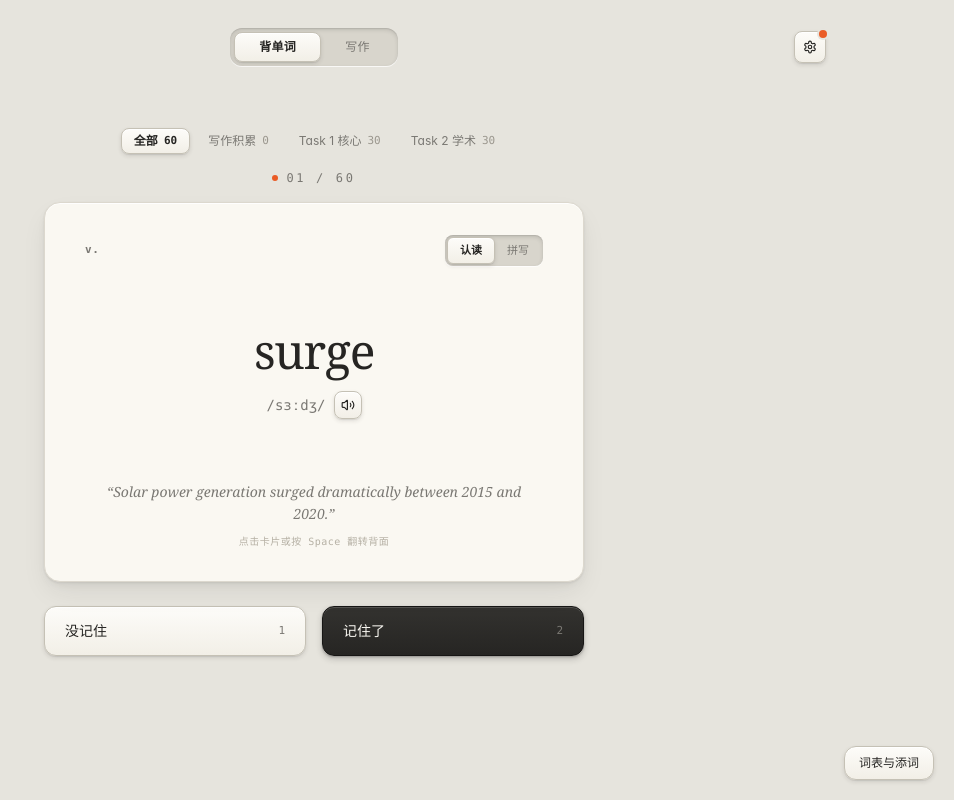
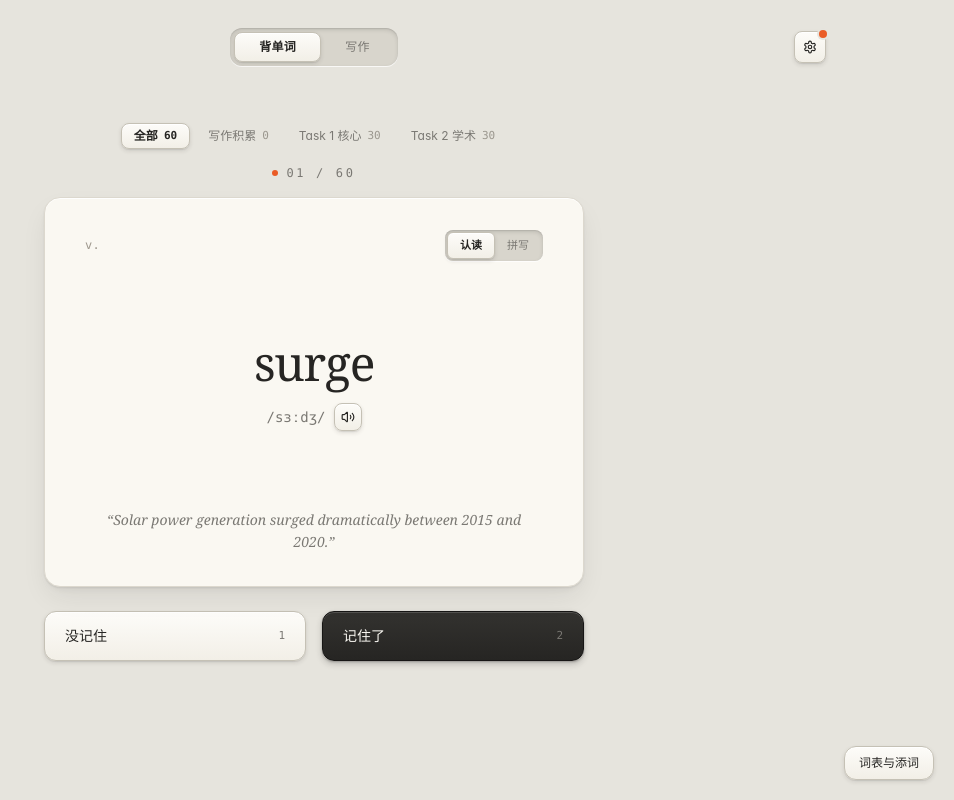
Before and after one commit to tianyeaichangge-png/ielts-studio, a React (Vite) app: page / in a window 1280 px wide. Shown: the whole page, without its empty margins (326-1280 px from the left). Built offline with nearby package versions, Linux system fonts and the light colour scheme.

Commit message:
style(vocabulary): implement true 3D CSS preserve-3d card flip, pure ink header, and remove hint clutter

```diff
--- a/src/components/VocabularyModule.tsx
+++ b/src/components/VocabularyModule.tsx
@@ -256,8 +256,9 @@ export const VocabularyModule: React.FC<VocabularyModuleProps> = ({
   const [currentIndex, setCurrentIndex] = useState(0);
   const [studyMode, setStudyMode] = useState<StudyMode>('recognize');
 
-  // Recognize Mode state
-  const [isMeaningRevealed, setIsMeaningRevealed] = useState(false);
+  // Recognize Mode 3D flip state
+  const [isFlipped, setIsFlipped] = useState(false);
+  const [isFlipTransitionEnabled, setIsFlipTransitionEnabled] = useState(true);
 
   // Spelling Mode states
   const [typedInput, setTypedInput] = useState('');
@@ -378,7 +379,8 @@ export const VocabularyModule: React.FC<VocabularyModuleProps> = ({
       window.clearTimeout(autoAdvanceTimerRef.current);
       autoAdvanceTimerRef.current = null;
     }
-    setIsMeaningRevealed(false);
+    setIsFlipTransitionEnabled(false);
+    setIsFlipped(false);
     setTypedInput('');
     setSpellStatus('idle');
     setHasRecordedMistakeThisCard(false);
@@ -400,6 +402,12 @@ export const VocabularyModule: React.FC<VocabularyModuleProps> = ({
     handleSpeak,
   ]);
 
+  const handleToggleFlip = useCallback(() => {
+    if (studyMode !== 'recognize') return;
+    setIsFlipTransitionEnabled(true);
+    setIsFlipped((prev) => !prev);
+  }, [studyMode]);
+
   const handleDecision = useCallback(
     (status: MasteryStatus) => {
       if (!activeCard || total === 0) return;
@@ -408,7 +416,8 @@ export const VocabularyModule: React.FC<VocabularyModuleProps> = ({
         autoAdvanceTimerRef.current = null;
       }
       onUpdateStatus(activeCard.id, status);
-      setIsMeaningRevealed(false);
+      setIsFlipTransitionEnabled(false);
+      setIsFlipped(false);
       setTypedInput('');
       setSpellStatus('idle');
       setHasRecordedMistakeThisCard(false);
@@ -508,7 +517,7 @@ export const VocabularyModule: React.FC<VocabularyModuleProps> = ({
       }
       if (e.code === 'Space') {
         e.preventDefault();
-        setIsMeaningRevealed((prev) => !prev);
+        handleToggleFlip();
       } else if (e.key === '1') {
         e.preventDefault();
         handleDecision('unlearned');
@@ -519,7 +528,7 @@ export const VocabularyModule: React.FC<VocabularyModuleProps> = ({
     };
     window.addEventListener('keydown', handleKeyDown);
     return () => window.removeEventListener('keydown', handleKeyDown);
-  }, [isDrawerOpen, studyMode, handleDecision]);
+  }, [isDrawerOpen, studyMode, handleDecision, handleToggleFlip]);
 
   // AI Smart Word Ingestion handler
   const handleAiIngestWords = async () => {
@@ -664,30 +673,57 @@ export const VocabularyModule: React.FC<VocabularyModuleProps> = ({
         </div>
       ) : (
         <>
+          {/* =====================================================================
+              3D PERSPECTIVE CONTAINER & FLIPPER (Front & Back Always Mounted)
+             ===================================================================== */}
+          <div
+            className="w-full max-w-[540px]"
+            style={{ perspective: '1200px' }}
+          >
             <div
               onClick={() => {
                 if (studyMode === 'recognize') {
-                setIsMeaningRevealed((prev) => !prev);
+                  handleToggleFlip();
                 } else {
                   spellInputRef.current?.focus();
                 }
               }}
-            className={`skeuo-paper relative flex min-h-[380px] w-full max-w-[540px] flex-col justify-between rounded-2xl px-8 py-8 text-center transition-all sm:px-10 ${
+              className={`relative h-[390px] w-full ${
                 studyMode === 'recognize' ? 'cursor-pointer' : 'cursor-text'
               }`}
+              style={{
+                transformStyle: 'preserve-3d',
+                transition: isFlipTransitionEnabled
+                  ? 'transform 0.55s cubic-bezier(0.22, 1, 0.36, 1)'
+                  : 'none',
+                transform:
+                  studyMode === 'recognize' && isFlipped
+                    ? 'rotateY(180deg)'
+                    : 'rotateY(0deg)',
+              }}
             >
-            {/* TOP HEADER ROW: Left POS + Stamp | Right Pure Text Mode Switcher [ 认读 | 拼写 ] */}
+              {/* =================================================================
+                  FRONT FACE (rotateY(0deg)) — Recognize Front OR Spelling Mode
+                 ================================================================= */}
+              <div
+                className="skeuo-paper absolute inset-0 flex flex-col justify-between rounded-2xl px-8 py-8 text-center sm:px-10"
+                style={{
+                  backfaceVisibility: 'hidden',
+                  WebkitBackfaceVisibility: 'hidden',
+                  transform: 'rotateY(0deg)',
+                  pointerEvents:
+                    studyMode === 'recognize' && isFlipped ? 'none' : 'auto',
+                }}
+              >
+                {/* TOP HEADER ROW: Pure Ink POS + Stamp | Right Mode Switcher [ 认读 | 拼写 ] */}
                 <div className="flex w-full items-center justify-between gap-2">
-              <div className="flex items-center gap-2 font-mono text-[11px] tracking-wider text-[#7A7873]">
-                {validPos && <span className="font-semibold">{validPos}</span>}
-                {activeCard.fromWriting && (
-                  <span className="rounded border border-[#D8D4C8] bg-[#F3F0E6] px-2 py-0.5 font-mono text-[10px] tracking-normal text-[#7A7873] shadow-[inset_0_1px_0_rgba(255,255,255,0.85)]">
-                    [ 来自写作批改 ]
-                  </span>
-                )}
+                  <div className="font-mono text-xs tracking-wide text-[#9E988E]">
+                    {validPos}
+                    {activeCard.fromWriting
+                      ? `${validPos ? ' · ' : ''}来自写作批改`
+                      : ''}
                   </div>
 
-              {/* Right Top: Pure Text Braun Micro Toggle [ 认读 | 拼写 ] */}
                   <div
                     onClick={(e) => e.stopPropagation()}
                     className="skeuo-groove inline-flex items-center rounded-lg p-0.5"
@@ -705,7 +741,11 @@ export const VocabularyModule: React.FC<VocabularyModuleProps> = ({
                     </button>
                     <button
                       type="button"
-                  onClick={() => setStudyMode('spell')}
+                      onClick={() => {
+                        setIsFlipTransitionEnabled(false);
+                        setIsFlipped(false);
+                        setStudyMode('spell');
+                      }}
                       className={`rounded-md px-3 py-1 text-[11px] transition-all ${
                         studyMode === 'spell'
                           ? 'skeuo-switch-thumb font-semibold text-[#262523]'
@@ -717,12 +757,8 @@ export const VocabularyModule: React.FC<VocabularyModuleProps> = ({
                   </div>
                 </div>
 
-            {/* =====================================================================
-                MODE 1: RECOGNIZE MODE (认读模式 — 纯粹正反面翻转 Card Flip)
-               ===================================================================== */}
                 {studyMode === 'recognize' ? (
-              !isMeaningRevealed ? (
-                /* CARD FRONT (正面：大号单词 + 音标发音) */
+                  /* RECOGNIZE MODE — FRONT CENTER */
                   <div className="my-auto flex flex-col items-center py-6">
                     <h1
                       className={`font-serif font-normal tracking-tight text-[#262523] ${
@@ -736,7 +772,9 @@ export const VocabularyModule: React.FC<VocabularyModuleProps> = ({
 
                     <div className="mt-4 inline-flex items-center gap-2 text-[#7A7873]">
                       {validPhonetic && (
-                      <span className="font-mono text-sm">{validPhonetic}</span>
+                        <span className="font-mono text-sm">
+                          {validPhonetic}
+                        </span>
                       )}
                       <button
                         type="button"
@@ -750,7 +788,205 @@ export const VocabularyModule: React.FC<VocabularyModuleProps> = ({
                     </div>
                   </div>
                 ) : (
-                /* CARD BACK (背面：无内嵌灰框，直接在米白道林纸面上居中排版) */
+                  /* SPELLING MODE — FRONT CENTER (Minimalist Single-Layer Underlines, No Hint Clutter) */
+                  <div
+                    onClick={(e) => {
+                      e.stopPropagation();
+                      spellInputRef.current?.focus();
+                    }}
+                    className="my-auto flex w-full flex-col items-center py-4"
+                  >
+                    <div className="flex flex-col items-center gap-1.5">
+                      <div className="inline-flex items-center gap-2">
+                        <span className="text-xl font-semibold tracking-tight text-[#262523]">
+                          {activeCard.chineseMeaning}
+                        </span>
+                        <button
+                          type="button"
+                          onClick={(e) => handleSpeak(activeCard.word, e)}
+                          className="inline-flex h-6 w-6 items-center justify-center rounded text-[#9B978E] transition-colors hover:text-[#EA5B25]"
+                          title="重播发音 (Tab)"
+                          aria-label="重播发音"
+                        >
+                          <Volume2 className="h-3.5 w-3.5" />
+                        </button>
+                      </div>
+
+                      {originalErrorText && (
+                        <span className="font-mono text-[11px] text-[#7A7873]">
+                          原词误写：
+                          <span className="ml-1 text-[#EA5B25] line-through">
+                            {originalErrorText}
+                          </span>
+                        </span>
+                      )}
+                    </div>
+
+                    {/* Borderless Paper-Direct Spelling Zone (Single Bottom Dash Only) */}
+                    <div
+                      key={shakeKey}
+                      className={`relative mt-7 w-full max-w-md py-2 transition-all ${
+                        spellStatus === 'wrong' ? 'animate-shake' : ''
+                      }`}
+                    >
+                      <input
+                        ref={spellInputRef}
+                        type="text"
+                        value={typedInput}
+                        autoFocus
+                        autoComplete="off"
+                        autoCorrect="off"
+                        autoCapitalize="off"
+                        spellCheck={false}
+                        onChange={(e) => {
+                          if (spellStatus === 'correct') return;
+                          setTypedInput(e.target.value);
+                          if (spellStatus === 'wrong') {
+                            setSpellStatus('idle');
+                          }
+                        }}
+                        onKeyDown={(e) => {
+                          if (e.key === 'Enter') {
+                            e.preventDefault();
+                            e.stopPropagation();
+                            handleVerifySpelling();
+                          } else if (e.key === 'Tab') {
+                            e.preventDefault();
+                            e.stopPropagation();
+                            handleTabHintAndReplay();
+                          }
+                        }}
+                        aria-label="拼写默写输入框"
+                        className="absolute inset-0 z-10 h-full w-full cursor-text opacity-0"
+                      />
+
+                      <div className="flex flex-wrap items-end justify-center gap-x-1.5 gap-y-3">
+                        {targetWord.split('').map((targetChar, idx) => {
+                          if (targetChar === ' ') {
+                            return <span key={idx} className="w-3.5" />;
+                          }
+
+                          const userChar = typedInput[idx] || '';
+                          const isCurrentCursor =
+                            spellStatus !== 'correct' &&
+                            idx === typedInput.length;
+                          const isWrongCharHere =
+                            spellStatus === 'wrong' &&
+                            userChar.toLowerCase() !==
+                              targetChar.toLowerCase();
+
+                          return (
+                            <span
+                              key={idx}
+                              className={`inline-flex h-9 w-[22px] items-center justify-center border-b-2 pb-1 font-mono text-xl font-semibold leading-none transition-colors ${
+                                spellStatus === 'correct'
+                                  ? 'border-[#2E7D5B] text-[#2E7D5B]'
+                                  : isWrongCharHere
+                                  ? 'border-[#EA5B25] text-[#EA5B25]'
+                                  : isCurrentCursor
+                                  ? 'border-[#EA5B25] text-[#262523]'
+                                  : userChar
+                                  ? 'border-[#262523] text-[#262523]'
+                                  : 'border-[#C8C3B6] text-transparent'
+                              }`}
+                            >
+                              {userChar}
+                            </span>
+                          );
+                        })}
+                      </div>
+                    </div>
+
+                    {/* Feedback Banner Below Slot */}
+                    <div className="mt-2 min-h-[26px]">
+                      {spellStatus === 'correct' && (
+                        <div className="inline-flex items-center gap-1.5 font-mono text-xs font-medium text-[#2E7D5B]">
+                          <Check className="h-3.5 w-3.5" />
+                          <span>拼写正确</span>
+                        </div>
+                      )}
+
+                      {spellStatus === 'wrong' && (
+                        <div className="inline-flex items-center gap-1.5 font-mono text-xs text-[#EA5B25]">
+                          <AlertCircle className="h-3.5 w-3.5" />
+                          <span>
+                            正确拼写：
+                            <strong className="ml-1 font-serif text-sm tracking-wide text-[#262523] underline decoration-[#EA5B25] underline-offset-4">
+                              {targetWord}
+                            </strong>
+                          </span>
+                        </div>
+                      )}
+                    </div>
+                  </div>
+                )}
+
+                {/* FRONT BOTTOM: Pure Example Sentence Only (Zero Hint Clutter) */}
+                <p className="mx-auto max-w-md font-serif text-sm italic leading-relaxed text-[#7A7873] line-clamp-3">
+                  “
+                  {studyMode === 'spell' && spellStatus !== 'correct'
+                    ? maskedSentence
+                    : activeCard.exampleSentence}
+                  ”
+                </p>
+              </div>
+
+              {/* =================================================================
+                  BACK FACE (rotateY(180deg)) — Always Mounted in DOM for True 3D Flip
+                 ================================================================= */}
+              <div
+                className="skeuo-paper absolute inset-0 flex flex-col justify-between rounded-2xl px-8 py-8 text-center sm:px-10"
+                style={{
+                  backfaceVisibility: 'hidden',
+                  WebkitBackfaceVisibility: 'hidden',
+                  transform: 'rotateY(180deg)',
+                  pointerEvents:
+                    studyMode === 'recognize' && isFlipped ? 'auto' : 'none',
+                }}
+              >
+                {/* BACK TOP HEADER ROW: Pure Ink POS + Stamp | Right Mode Switcher [ 认读 | 拼写 ] */}
+                <div className="flex w-full items-center justify-between gap-2">
+                  <div className="font-mono text-xs tracking-wide text-[#9E988E]">
+                    {validPos}
+                    {activeCard.fromWriting
+                      ? `${validPos ? ' · ' : ''}来自写作批改`
+                      : ''}
+                  </div>
+
+                  <div
+                    onClick={(e) => e.stopPropagation()}
+                    className="skeuo-groove inline-flex items-center rounded-lg p-0.5"
+                  >
+                    <button
+                      type="button"
+                      onClick={() => setStudyMode('recognize')}
+                      className={`rounded-md px-3 py-1 text-[11px] transition-all ${
+                        studyMode === 'recognize'
+                          ? 'skeuo-switch-thumb font-semibold text-[#262523]'
+                          : 'text-[#7A7873] hover:text-[#262523]'
+                      }`}
+                    >
+                      认读
+                    </button>
+                    <button
+                      type="button"
+                      onClick={() => {
+                        setIsFlipTransitionEnabled(false);
+                        setIsFlipped(false);
+                        setStudyMode('spell');
+                      }}
+                      className={`rounded-md px-3 py-1 text-[11px] transition-all ${
+                        studyMode === 'spell'
+                          ? 'skeuo-switch-thumb font-semibold text-[#262523]'
+                          : 'text-[#7A7873] hover:text-[#262523]'
+                      }`}
+                    >
+                      拼写
+                    </button>
+                  </div>
+                </div>
+
+                {/* BACK CENTER: Word Echo + Prominent Meaning + Synonyms + Original Error */}
                 <div className="my-auto flex flex-col items-center py-4">
                   {/* 1. 顶部小字回显英文单词与音标 */}
                   <div className="inline-flex items-center gap-2 text-[#7A7873]">
@@ -798,165 +1034,12 @@ export const VocabularyModule: React.FC<VocabularyModuleProps> = ({
                     </div>
                   )}
                 </div>
-              )
-            ) : (
-              /* =====================================================================
-                  MODE 2: SPELLING MODE (极简无框 · 单层底线 · 聚焦输入)
-                 ===================================================================== */
-              <div
-                onClick={(e) => {
-                  e.stopPropagation();
-                  spellInputRef.current?.focus();
-                }}
-                className="my-auto flex w-full flex-col items-center py-4"
-              >
-                {/* Clue Header: Pure Chinese Meaning + Subtle Speaker */}
-                <div className="flex flex-col items-center gap-1.5">
-                  <div className="inline-flex items-center gap-2">
-                    <span className="text-xl font-semibold tracking-tight text-[#262523]">
-                      {activeCard.chineseMeaning}
-                    </span>
-                    <button
-                      type="button"
-                      onClick={(e) => handleSpeak(activeCard.word, e)}
-                      className="inline-flex h-6 w-6 items-center justify-center rounded text-[#9B978E] transition-colors hover:text-[#EA5B25]"
-                      title="重播发音 (Tab)"
-                      aria-label="重播发音"
-                    >
-                      <Volume2 className="h-3.5 w-3.5" />
-                    </button>
+
+                {/* BACK BOTTOM: Pure Example Sentence Only */}
+                <p className="mx-auto max-w-md font-serif text-sm italic leading-relaxed text-[#7A7873] line-clamp-3">
+                  “{activeCard.exampleSentence}”
+                </p>
               </div>
-
-                  {originalErrorText && (
-                    <span className="font-mono text-[11px] text-[#7A7873]">
-                      原词误写：
-                      <span className="ml-1 text-[#EA5B25] line-through">
-                        {originalErrorText}
-                      </span>
-                    </span>
-                  )}
-                </div>
-
-                {/* Borderless Paper-Direct Spelling Zone (Single Bottom Dash Only) */}
-                <div
-                  key={shakeKey}
-                  className={`relative mt-7 w-full max-w-md py-2 transition-all ${
-                    spellStatus === 'wrong' ? 'animate-shake' : ''
-                  }`}
-                >
-                  {/* Hidden Real Keyboard Input */}
-                  <input
-                    ref={spellInputRef}
-                    type="text"
-                    value={typedInput}
-                    autoFocus
-                    autoComplete="off"
-                    autoCorrect="off"
-                    autoCapitalize="off"
-                    spellCheck={false}
-                    onChange={(e) => {
-                      if (spellStatus === 'correct') return;
-                      setTypedInput(e.target.value);
-                      if (spellStatus === 'wrong') {
-                        setSpellStatus('idle');
-                      }
-                    }}
-                    onKeyDown={(e) => {
-                      if (e.key === 'Enter') {
-                        e.preventDefault();
-                        e.stopPropagation();
-                        handleVerifySpelling();
-                      } else if (e.key === 'Tab') {
-                        e.preventDefault();
-                        e.stopPropagation();
-                        handleTabHintAndReplay();
-                      }
-                    }}
-                    aria-label="拼写默写输入框"
-                    className="absolute inset-0 z-10 h-full w-full cursor-text opacity-0"
-                  />
-
-                  {/* Single-Layer Bottom Underline Slots */}
-                  <div className="flex flex-wrap items-end justify-center gap-x-1.5 gap-y-3">
-                    {targetWord.split('').map((targetChar, idx) => {
-                      if (targetChar === ' ') {
-                        return <span key={idx} className="w-3.5" />;
-                      }
-
-                      const userChar = typedInput[idx] || '';
-                      const isCurrentCursor =
-                        spellStatus !== 'correct' && idx === typedInput.length;
-                      const isWrongCharHere =
-                        spellStatus === 'wrong' &&
-                        userChar.toLowerCase() !== targetChar.toLowerCase();
-
-                      return (
-                        <span
-                          key={idx}
-                          className={`inline-flex h-9 w-[22px] items-center justify-center border-b-2 pb-1 font-mono text-xl font-semibold leading-none transition-colors ${
-                            spellStatus === 'correct'
-                              ? 'border-[#2E7D5B] text-[#2E7D5B]'
-                              : isWrongCharHere
-                              ? 'border-[#EA5B25] text-[#EA5B25]'
-                              : isCurrentCursor
-                              ? 'border-[#EA5B25] text-[#262523]'
-                              : userChar
-                              ? 'border-[#262523] text-[#262523]'
-                              : 'border-[#C8C3B6] text-transparent'
-                          }`}
-                        >
-                          {userChar}
-                        </span>
-                      );
-                    })}
-                  </div>
-
-                  {/* Centered Subtle Instruction Line Below Underlines */}
-                  <div className="mt-4 text-center font-mono text-[11px] tracking-wider text-[#B0ACA0]">
-                    Tab 听音提示 &nbsp;·&nbsp; Enter 核对
-                  </div>
-                </div>
-
-                {/* Feedback Banner Below Slot */}
-                <div className="mt-2 min-h-[26px]">
-                  {spellStatus === 'correct' && (
-                    <div className="inline-flex items-center gap-1.5 font-mono text-xs font-medium text-[#2E7D5B]">
-                      <Check className="h-3.5 w-3.5" />
-                      <span>拼写正确</span>
-                    </div>
-                  )}
-
-                  {spellStatus === 'wrong' && (
-                    <div className="inline-flex items-center gap-1.5 font-mono text-xs text-[#EA5B25]">
-                      <AlertCircle className="h-3.5 w-3.5" />
-                      <span>
-                        正确拼写：
-                        <strong className="ml-1 font-serif text-sm tracking-wide text-[#262523] underline decoration-[#EA5B25] underline-offset-4">
-                          {targetWord}
-                        </strong>
-                      </span>
-                    </div>
-                  )}
-                </div>
-              </div>
-            )}
-
-            {/* BOTTOM EXAMPLE SENTENCE + FLIP HINT IN RECOGNIZE MODE */}
-            <div className="space-y-2">
-              <p className="mx-auto max-w-md font-serif text-sm italic leading-relaxed text-[#7A7873] line-clamp-3">
-                “
-                {studyMode === 'spell' && spellStatus !== 'correct'
-                  ? maskedSentence
-                  : activeCard.exampleSentence}
-                ”
-              </p>
-              {studyMode === 'recognize' && (
-                <div className="font-mono text-[10px] tracking-wider text-[#B5B0A4]">
-                  {isMeaningRevealed
-                    ? '点击卡片或按 Space 翻回正面'
-                    : '点击卡片或按 Space 翻转背面'}
-                </div>
-              )}
             </div>
           </div>
 
```
Lines whose indentation alone changed are shown as unchanged.
